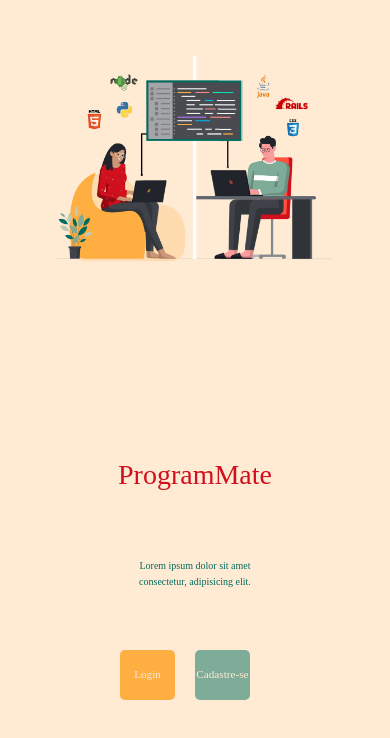
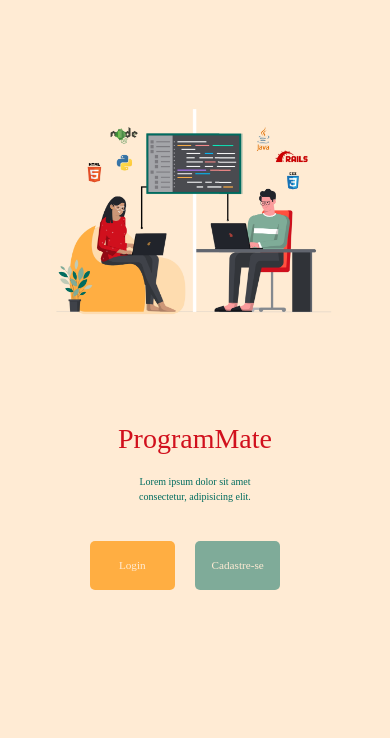
Before and after one commit to arycmn/Kenziehub, a React (Create React App) app: page / in a window 390 px wide. Shown: the top 738 px of the page. Built offline with nearby package versions, Linux system fonts and the light colour scheme; no server answers; a web font is replaced by a local one.

Commit message:
fix: responsive home page

```diff
--- a/src/pages/home/style.js
+++ b/src/pages/home/style.js
@@ -14,11 +14,21 @@ export const Container = styled.div`
   flex-wrap: wrap;
   align-items: center;
   justify-content: center;
+
+  @media (max-width: 425px) {
+    flex-direction: column;
+    flex-wrap: nowrap;
+  }
 `;
 
 export const Logo = styled.img`
   width: 722.5px;
   height: 527px;
+
+  @media (max-width: 1280px) {
+    width: 578px;
+    height: 421px;
+  }
 
   @media (max-width: 1024px) {
     width: 578px;
@@ -38,11 +48,15 @@ export const Menu = styled.div`
   justify-content: center;
   align-items: center;
 
+  @media (max-width: 1280px) {
+  }
+
   @media (max-width: 768px) {
     height: 40%;
   }
   @media (max-width: 425px) {
     height: 50%;
+    justify-content: flex-start;
   }
 `;
 
@@ -53,6 +67,10 @@ export const Content = styled.div`
   flex-direction: column;
   justify-content: flex-end;
   align-items: center;
+
+  @media (max-width: 425px) {
+    height: 80%;
+  }
 `;
 
 export const Title = styled.div`
@@ -75,6 +93,8 @@ export const Title = styled.div`
   }
   @media (max-width: 425px) {
     font-size: 2em;
+    align-items: flex-start;
+    height: 25%;
   }
 `;
 
@@ -95,6 +115,11 @@ export const Phrase = styled.div`
 
   @media (max-width: 425px) {
     font-size: 10px;
+    align-items: flex-start;
+    height: 30%;
+  }
+  @media (max-width: 280px) {
+    padding: 0 25px;
   }
 `;
 
@@ -107,6 +132,10 @@ export const ButtonsPlace = styled.div`
 
   @media (max-width: 768px) {
     align-items: flex-start;
+  }
+
+  @media (max-width: 425px) {
+    height: 70%;
   }
 `;
 
@@ -131,6 +160,13 @@ export const ButtonLogin = styled.button`
   @media (max-width: 768px) {
     font-size: 0.8em;
   }
+  @media (max-width: 425px) {
+    width: 35%;
+    height: 25%;
+  }
+  @media (max-width: 280px) {
+    width: 50%;
+  }
 `;
 
 export const ButtonSingUp = styled(ButtonLogin)`
```
